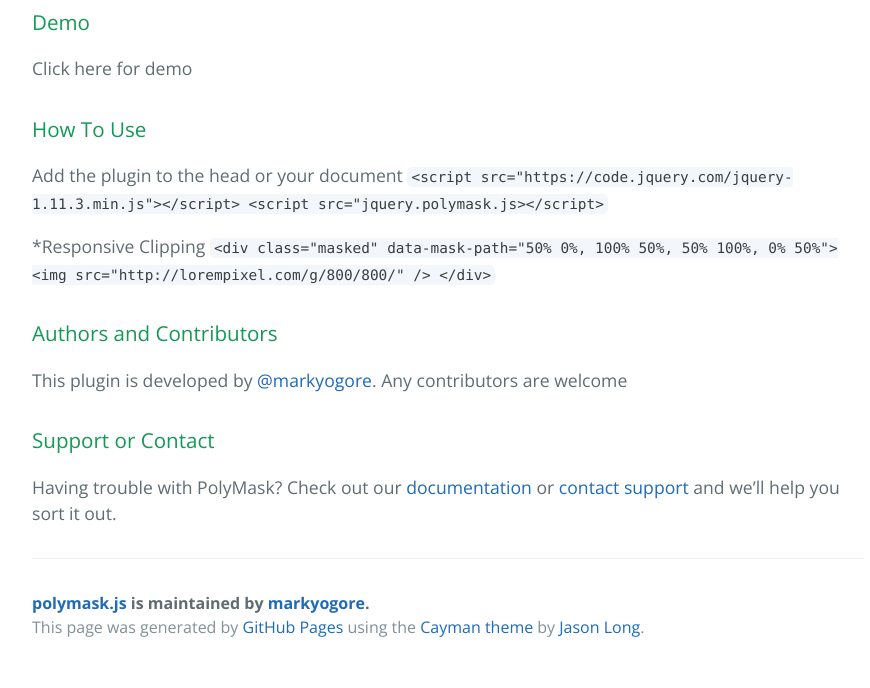
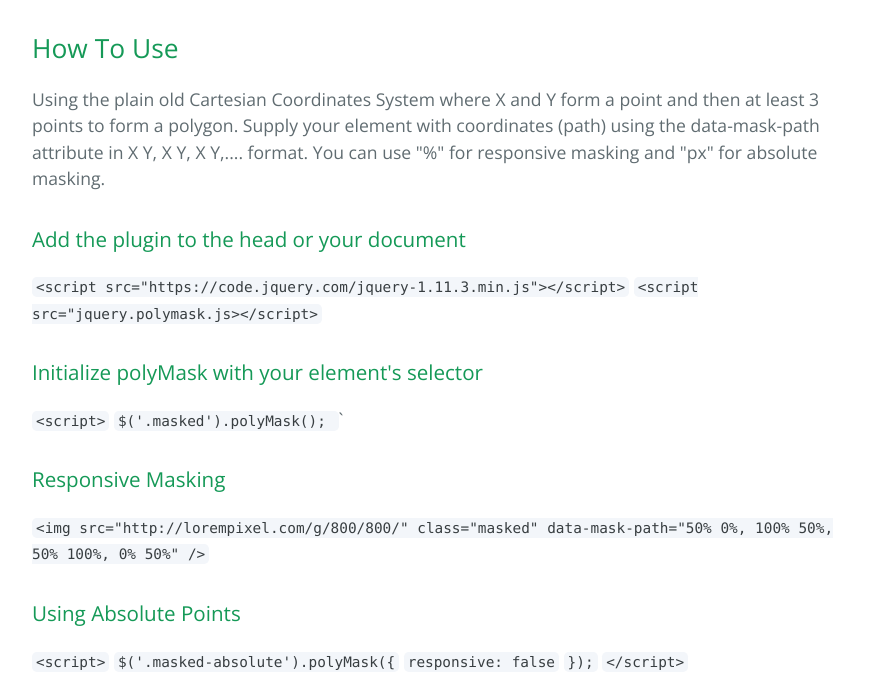
Before and after one commit to markyogore/jQuery.polyMask, a plain HTML site: page index.html in a window 1280 px wide. Shown: the part 541-1229 px from the top of the page, without its empty margins (192-1062 px from the left). Drawn offline with nearby package versions, Linux system fonts and the light colour scheme.

Commit message:
Create gh-pages branch via GitHub

```diff
--- a/index.html
+++ b/index.html
@@ -19,27 +19,44 @@
     </section>
 
     <section class="main-content">
-      <h3>
-<a id="welcome-to-jquery-polymask-plugin" class="anchor" href="#welcome-to-jquery-polymask-plugin" aria-hidden="true"><span class="octicon octicon-link"></span></a>Welcome to jQuery polyMask Plugin</h3>
+      <h1>
+<a id="welcome-to-jquery-polymask-plugin" class="anchor" href="#welcome-to-jquery-polymask-plugin" aria-hidden="true"><span class="octicon octicon-link"></span></a>Welcome to jQuery polyMask Plugin</h1>
 
 <p>This jQuery plugin makes polygon clipping for your HTML elements easy. It handles crossbrowser compatibility. And it is responsive!</p>
 
-<h3>
-<a id="demo" class="anchor" href="#demo" aria-hidden="true"><span class="octicon octicon-link"></span></a>Demo</h3>
+<h2>
+<a id="how-to-use" class="anchor" href="#how-to-use" aria-hidden="true"><span class="octicon octicon-link"></span></a>How To Use</h2>
 
-<p>Click here for demo</p>
+<p>Using the plain old Cartesian Coordinates System where X and Y form a point and then at least 3 points to form a polygon. Supply your element with coordinates (path) using the data-mask-path attribute in X Y, X Y, X Y,.... format. You can use "%" for responsive masking and "px" for absolute masking.</p>
 
 <h3>
-<a id="how-to-use" class="anchor" href="#how-to-use" aria-hidden="true"><span class="octicon octicon-link"></span></a>How To Use</h3>
+<a id="add-the-plugin-to-the-head-or-your-document" class="anchor" href="#add-the-plugin-to-the-head-or-your-document" aria-hidden="true"><span class="octicon octicon-link"></span></a>Add the plugin to the head or your document</h3>
 
-<p>Add the plugin to the head or your document
-<code>&lt;script src="https://code.jquery.com/jquery-1.11.3.min.js"&gt;&lt;/script&gt;
-    &lt;script src="jquery.polymask.js&gt;&lt;/script&gt;</code></p>
+<p><code>&lt;script src="https://code.jquery.com/jquery-1.11.3.min.js"&gt;&lt;/script&gt;</code>
+<code>&lt;script src="jquery.polymask.js&gt;&lt;/script&gt;</code></p>
 
-<p>*Responsive Clipping
-<code>&lt;div class="masked" data-mask-path="50% 0%, 100% 50%, 50% 100%, 0% 50%"&gt;
-        &lt;img src="http://lorempixel.com/g/800/800/" /&gt;
-    &lt;/div&gt;</code></p>
+<h3>
+<a id="initialize-polymask-with-your-elements-selector" class="anchor" href="#initialize-polymask-with-your-elements-selector" aria-hidden="true"><span class="octicon octicon-link"></span></a>Initialize polyMask with your element's selector</h3>
+
+<p><code>&lt;script&gt;</code>
+<code>$('.masked').polyMask();
+</code>    `</p>
+
+<h3>
+<a id="responsive-masking" class="anchor" href="#responsive-masking" aria-hidden="true"><span class="octicon octicon-link"></span></a>Responsive Masking</h3>
+
+<p><code>&lt;img src="http://lorempixel.com/g/800/800/" class="masked" data-mask-path="50% 0%, 100% 50%, 50% 100%, 0% 50%" /&gt;</code></p>
+
+<h3>
+<a id="using-absolute-points" class="anchor" href="#using-absolute-points" aria-hidden="true"><span class="octicon octicon-link"></span></a>Using Absolute Points</h3>
+
+<p><code>&lt;script&gt;</code>
+<code>$('.masked-absolute').polyMask({</code>
+<code>responsive: false</code>
+<code>});</code>
+<code>&lt;/script&gt;</code></p>
+
+<p><code>&lt;img src="http://lorempixel.com/g/800/800/" class="masked-absolute" data-mask-path="400px 0px, 800px 400px, 400px 800px, 0px 400px" height="800" width="800"/&gt;</code></p>
 
 <h3>
 <a id="authors-and-contributors" class="anchor" href="#authors-and-contributors" aria-hidden="true"><span class="octicon octicon-link"></span></a>Authors and Contributors</h3>
```
Also changed, not shown: params.json (+1 -1 lines).
